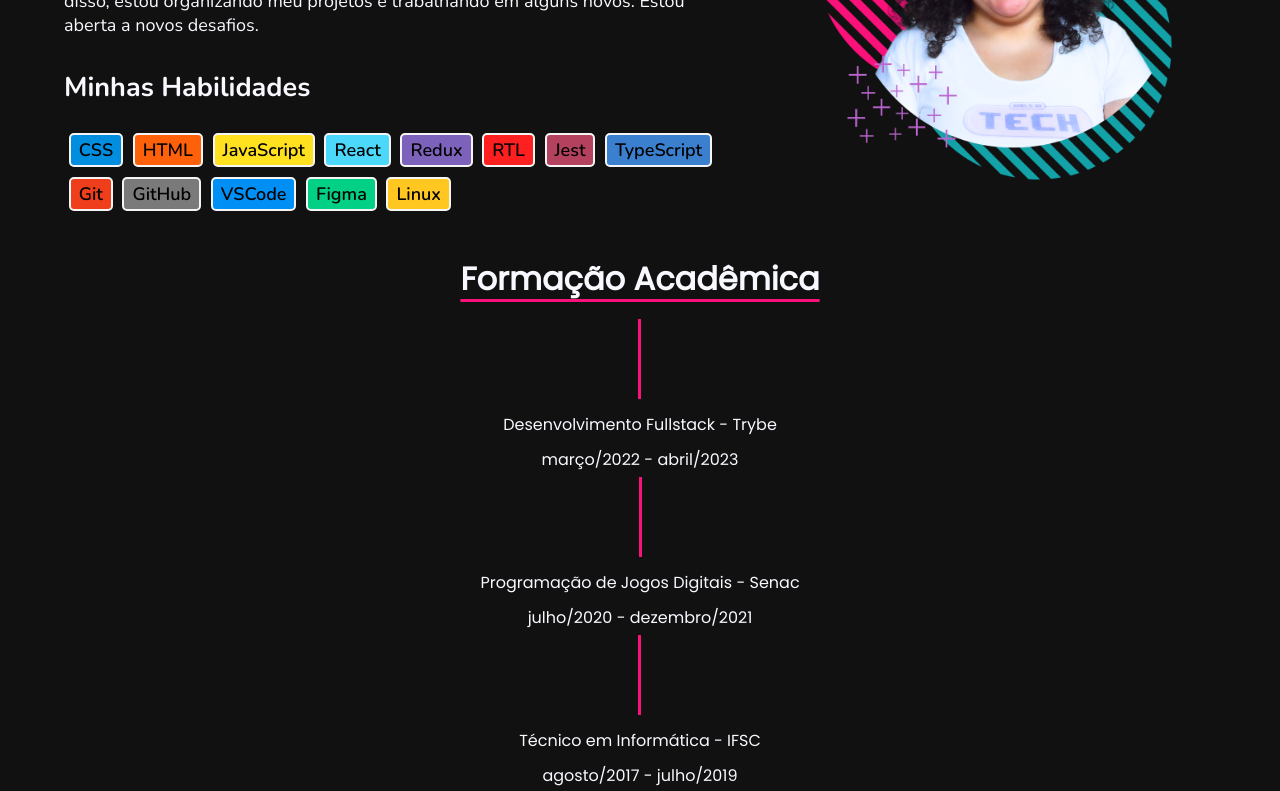
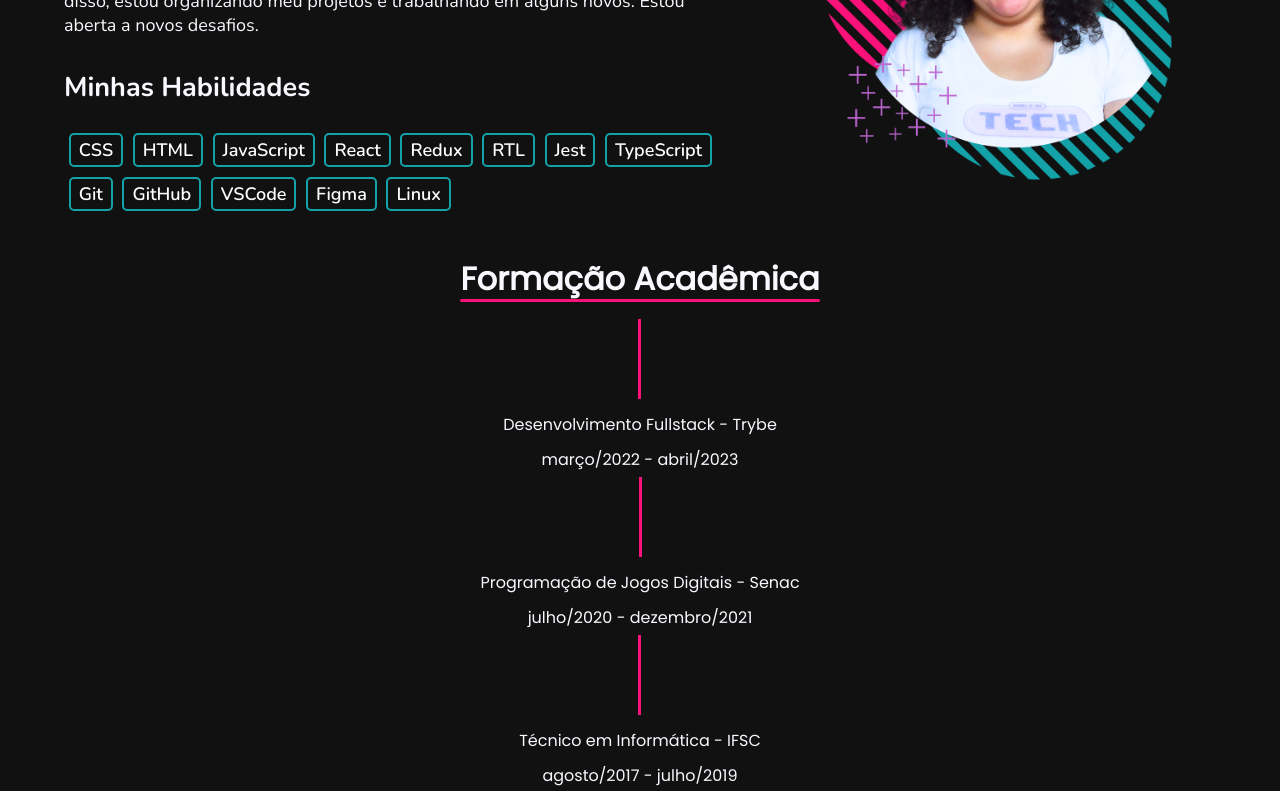
Before and after one commit to Yasmin358/yasmin-portifolio, a React (Create React App) app: page / in a window 1280 px wide. Shown: the part 1280-2071 px from the top of the page. Built offline with nearby package versions, Linux system fonts and the light colour scheme.

Commit message:
Atualizando CSS

```diff
--- a/src/Components/AboutMe.jsx
+++ b/src/Components/AboutMe.jsx
@@ -29,7 +29,7 @@ function AboutMe() {
                 <div className="skills">
                   {
                     technologies.map((tech) => (
-                      <span key={tech} className={`tech-${tech}`}>{tech}</span>
+                      <span key={tech} className="tech">{tech}</span>
                     ))
                   }
                 </div>
--- a/src/styles/aboutMe.css
+++ b/src/styles/aboutMe.css
@@ -43,9 +43,10 @@
 }
 
 .skills span {
-  border: 2px solid whitesmoke;
+  border: 2px solid #14a2a9;
   border-radius: 5px;
-  color: black;
+  color: rgb(255, 255, 255);
+  cursor: default;
   font-family: 'Nunito', sans-serif;
   font-weight: 600;
   padding: 0.2rem 0.5rem;
@@ -66,57 +67,6 @@
   justify-content: flex-start;
 }
 
-.tech-CSS {
-  background-color: #028ede;
-}
-
-.tech-HTML {
-  background-color: #ff600a;
-}
-
-.tech-JavaScript {
-  background-color: #ffe11f;
-}
-
-.tech-React {
-  background-color: #4cd8fa;
-}
-
-.tech-Redux {
-  background-color: #7d62bc;
-}
-
-.tech-RTL {
-  background-color: #fe2020;
-}
-
-.tech-Jest {
-  background-color: #b4415e;
-}
-
-.tech-TypeScript {
-  background-color: #3b80ce;
-}
-
-.tech-Git {
-  background-color: #ee3e1b;
-}
-
-.tech-GitHub {
-  background-color: #7a7a7a;
-}
-
-.tech-VSCode {
-  background-color: #008ff5;
-}
-
-.tech-Figma {
-  background-color: #02d084;
-}
-
-.tech-Linux {
-  background-color: #ffc71f;
-}
 
 @media screen and (min-width: 601px) and (max-width: 900px) {
   .aboutme-main {
--- a/src/styles/headerHome.css
+++ b/src/styles/headerHome.css
@@ -4,7 +4,8 @@
   box-shadow:  0 5px 10px 0 rgba(14, 2, 27, 0.7);
   display: inline-flex;
   justify-content: center;
-  max-height: 85px;
+  max-height: 60px;
+  min-height: 50px;
   position: fixed;
   width: 100%;
 }
--- a/src/styles/simpleCard.css
+++ b/src/styles/simpleCard.css
@@ -59,7 +59,7 @@
 }
 
 .technologies span, .tags {
-  border: 2px solid whitesmoke;
+  border: 2px solid #14a2a9;
   border-radius: 5px;
   font-family: 'Nunito', sans-serif;
   font-weight: 600;
@@ -72,7 +72,7 @@
 }
 
 .technologies span {
-  color: black;
+  color: rgb(255, 255, 255);
 }
 
 .info-card {
```
